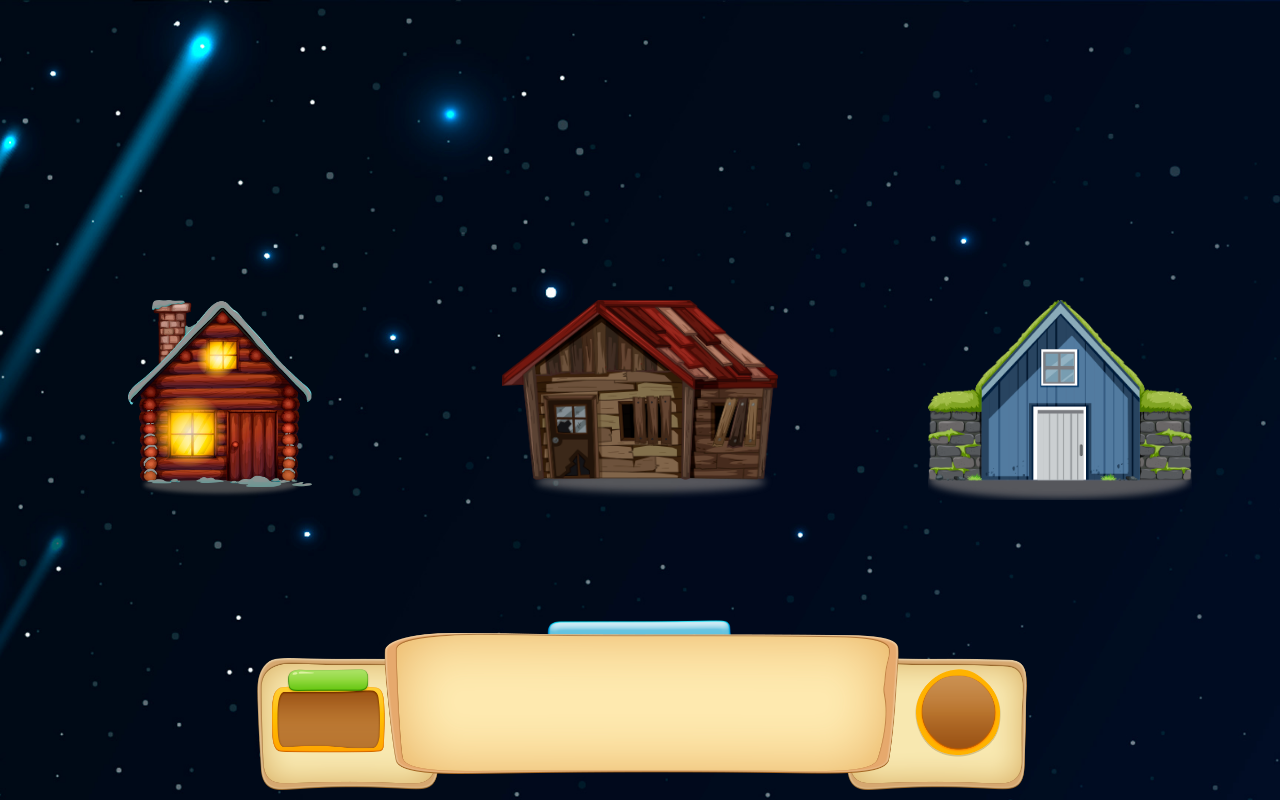
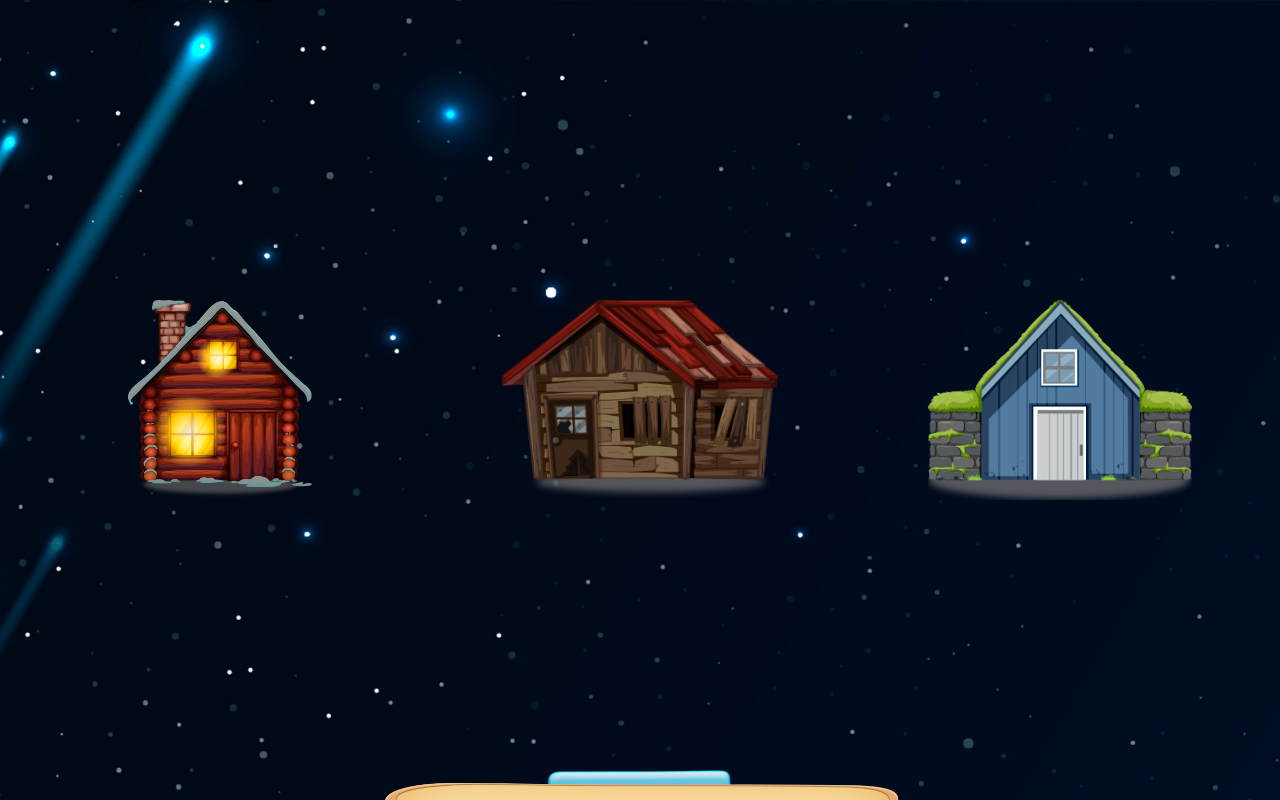
Before and after one commit to leonfhl/selecu-app, a React (Create React App) app: page / in a window 1280 px wide. Built offline with nearby package versions, Linux system fonts and the light colour scheme.

Commit message:
starting animation

```diff
--- a/src/components/Ribbon.js
+++ b/src/components/Ribbon.js
@@ -13,7 +13,7 @@ import { BiBeer, BiCloudLightRain, BiGhost, BiUndo } from 'react-icons/bi';
 //function to hide changing style
 function offsetToggle(isToggled){
 
-        if (isToggled===0)
+        if (isToggled===false)
             return {bottom:"10px",};
         else
             return {bottom:"-140px",};
@@ -74,6 +74,9 @@ class Ribbon extends Component {
         this.state = {
             isToggled : 0,
         }
+
+        this.wrapperRef = React.createRef();
+        this.handleToggle= this.handleToggle.bind(this)
     }
 
     handleClick(scenario){
@@ -90,14 +93,27 @@ class Ribbon extends Component {
         pathUnsplash(scenario, this.props.setScenario);
     }
 
+    handleToggle(){
+
+        //animate ribbon with css isnavopen
+        //const wrapper = this.wrapperRef.current;
+        //wrapper.classList.toggle('is-nav-open');
+        //change state
+        this.setState({isToggled:!this.state.isToggled,})
+        //alert(this.state.isToggled)
+    }
+
 
     render() {
 
         return (
 
-            <div className='ribbondiv' style={offsetToggle(this.state.isToggled)}>
+            <div ref={this.wrapperRef} className='ribbondiv' style={offsetToggle(this.state.isToggled)} >
 
-                <Toggle onToggle ={ ()=>{this.setState({isToggled:!this.state.isToggled})}}/>
+                <div className="toggle">
+                    <img alt=''  src='./resources/toggle.png' onClick={this.handleToggle}/>
+                </div>
+
                 <div className="bottom">
 
                         {(() => {
--- a/src/components/stylecomponents.scss
+++ b/src/components/stylecomponents.scss
@@ -11,7 +11,7 @@ img {
     bottom: 10px;
     width: 100%;
     pointer-events: none;
-
+    transition: bottom .5s;
 
     .toggle{
         position: relative;
@@ -68,3 +68,8 @@ img {
 
     }
 }
+
+.ribbondiv.is-nav-open {
+    overflow: bottom "-140px";
+
+}
```
